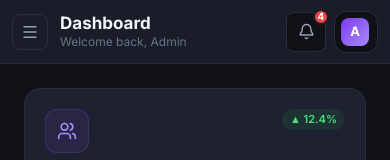
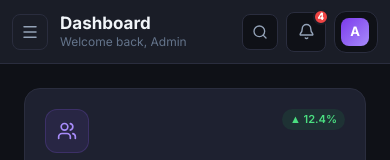
Before and after one commit to muhammadJawadm/properly-admin, a React (Vite) app: page /dashboard in a window 390 px wide. Shown: the top 160 px of the page. Built offline with nearby package versions, Linux system fonts and the light colour scheme.

Commit message:
add the search box

```diff
--- a/src/components/Header.jsx
+++ b/src/components/Header.jsx
@@ -24,10 +24,12 @@ export default function Header({ onMenuClick }) {
   const { pathname } = useLocation()
   const page = PAGE_INFO[pathname] || { title: "Admin", sub: "" }
   const [open, setOpen] = useState(false)
+  const [searchOpen, setSearchOpen] = useState(false)
 
   return (
+    <div className="sticky top-0 z-40">
       <header
-      className="sticky top-0 z-40 h-16 flex items-center justify-between px-3 sm:px-6 gap-3"
+        className="h-16 flex items-center justify-between px-3 sm:px-6 gap-3"
         style={{ backgroundColor: "#1a1d27", borderBottom: "1px solid #2a2d3e" }}
       >
         {/* Hamburger — mobile only */}
@@ -48,7 +50,21 @@ export default function Header({ onMenuClick }) {
 
         {/* Right controls */}
         <div className="flex items-center gap-2 sm:gap-3 shrink-0">
-        {/* Search – hidden on xs */}
+          {/* Search icon – mobile only */}
+          <button
+            onClick={() => setSearchOpen(s => !s)}
+            className={`sm:hidden flex items-center justify-center w-9 h-9 rounded-lg transition-all shrink-0 ${
+              searchOpen
+                ? "bg-violet-600 text-white border-violet-500"
+                : "text-slate-400 hover:bg-[#252840] hover:text-violet-400"
+            }`}
+            style={{ backgroundColor: searchOpen ? undefined : "#0f1117", border: "1px solid #2a2d3e" }}
+            aria-label="Search"
+          >
+            <Search size={16} />
+          </button>
+
+          {/* Search bar – sm and above */}
           <div
             className="hidden sm:flex items-center gap-2 rounded-lg px-3 py-2 w-[160px] md:w-[220px] focus-within:border-violet-500 focus-within:shadow-[0_0_0_2px_rgba(108,99,255,0.15)] transition-all"
             style={{ backgroundColor: "#0f1117", border: "1px solid #2a2d3e" }}
@@ -122,5 +138,35 @@ export default function Header({ onMenuClick }) {
           </div>
         </div>
       </header>
+
+      {/* Mobile search bar — slides in below header */}
+      <div
+        className={`sm:hidden overflow-hidden transition-all duration-300 ease-in-out ${
+          searchOpen ? "max-h-16 opacity-100" : "max-h-0 opacity-0"
+        }`}
+        style={{ backgroundColor: "#1a1d27", borderBottom: searchOpen ? "1px solid #2a2d3e" : "none" }}
+      >
+        <div className="px-3 py-2.5">
+          <div
+            className="flex items-center gap-2 rounded-lg px-3 py-2 w-full focus-within:border-violet-500 focus-within:shadow-[0_0_0_2px_rgba(108,99,255,0.15)] transition-all"
+            style={{ backgroundColor: "#0f1117", border: "1px solid #2a2d3e" }}
+          >
+            <Search size={14} className="text-slate-500 shrink-0" />
+            <input
+              type="text"
+              placeholder="Search users, listings..."
+              autoFocus={searchOpen}
+              className="bg-transparent border-none outline-none text-slate-100 text-[13px] w-full placeholder:text-slate-500"
+            />
+            <button
+              onClick={() => setSearchOpen(false)}
+              className="text-slate-500 hover:text-slate-300 transition-colors shrink-0 text-xs font-semibold"
+            >
+              ✕
+            </button>
+          </div>
+        </div>
+      </div>
+    </div>
   )
 }
```
Also changed, not shown: vercel.json (added). Lines whose indentation alone changed are shown as unchanged.
